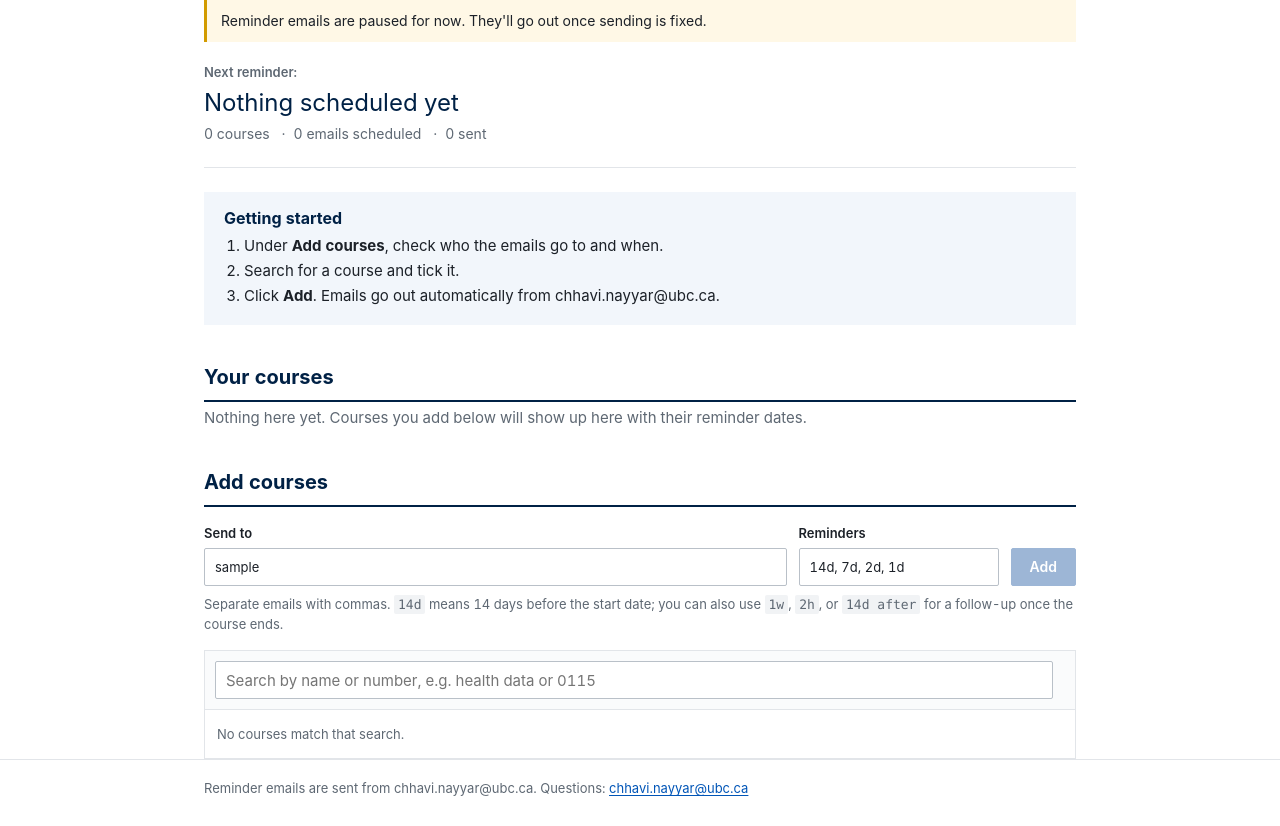
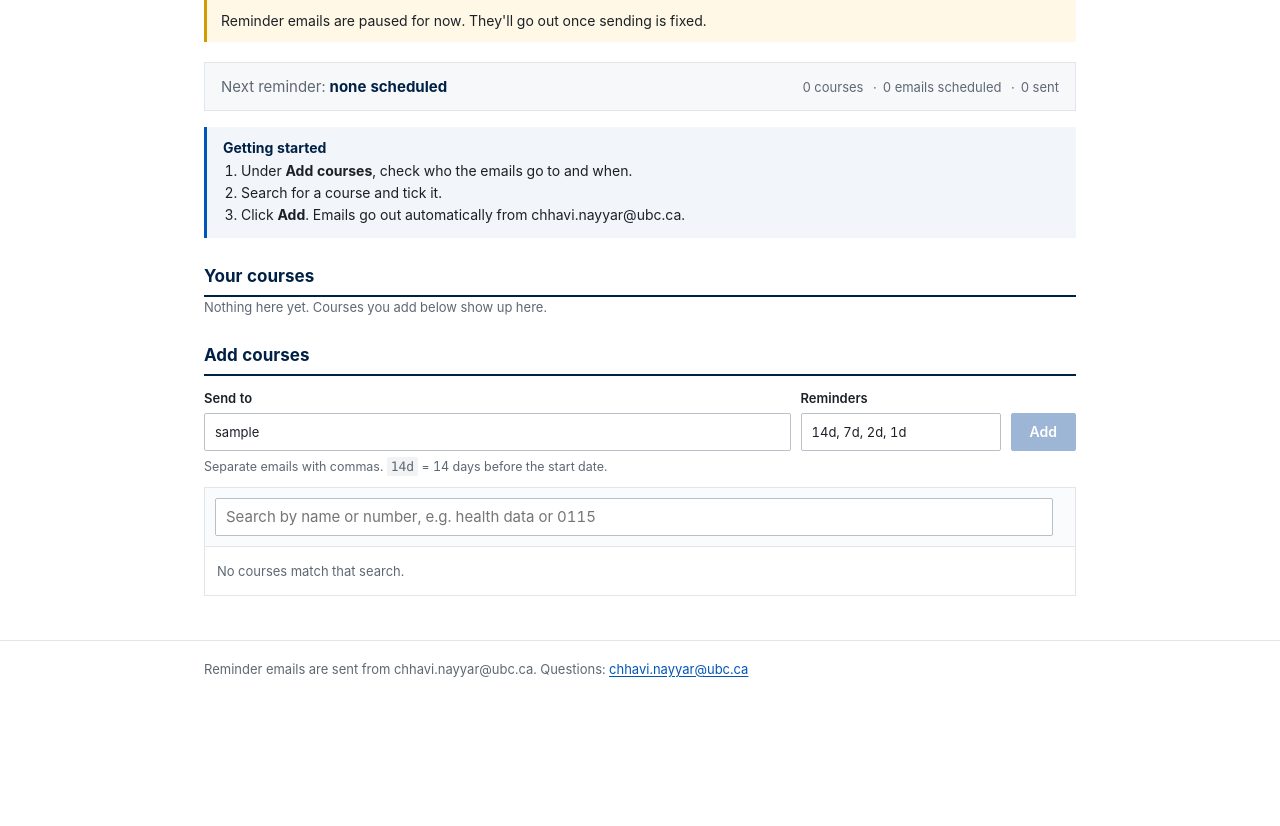
Before and after one commit to chhaviiiii/email-automation, a Flask app: page / in a window 1280 px wide. Shown: the part 97-923 px from the top of the page. After the commit the page ends 774 px from the top, so only its background shows below. Run offline with Flask 3, Linux system fonts and the light colour scheme; the visitor is signed in with stand-in values (Sample User, id 1); data comes from the database, SQL or seed files in the repository; tables that the repository leaves empty hold one stand-in row (values such as "Sample post").

Commit message:
Compact dashboard: one courses table, summary strip, tighter spacing
Co-authored-by: Cursor <cursoragent@cursor.com>

```diff
--- a/static/style.css
+++ b/static/style.css
@@ -92,57 +92,56 @@ button { font: inherit; cursor: pointer; }
 .inline-fields input { margin: 0; max-width: 320px; }
 
 /* Overview */
-.overview { padding-bottom: 22px; border-bottom: 1px solid var(--rule); }
-.overview-label { font-size: 13px; font-weight: 600; color: var(--muted); margin-bottom: 2px; }
-.overview-next { font-size: 24px; color: var(--navy); margin-bottom: 2px; }
-.overview-what { font-size: 15px; margin-bottom: 12px; }
-.overview-counts { color: var(--muted); font-size: 14px; margin: 0; }
-.overview-counts span + span::before { content: "·"; margin: 0 8px; }
+.overview { display: flex; flex-wrap: wrap; justify-content: space-between; align-items: baseline; gap: 4px 24px;
+  padding: 12px 16px; background: #f7f8fa; border: 1px solid var(--rule); }
+.overview p { margin: 0; }
+.overview-next { font-size: 15px; }
+.overview-next strong { color: var(--navy); }
+.overview-counts { color: var(--muted); font-size: 13px; }
+.overview-counts span + span::before { content: "·"; margin: 0 6px; }
 
-.intro { background: var(--blue-tint); padding: 16px 20px; margin-top: 24px; }
-.intro h2 { font-size: 16px; margin-bottom: 6px; }
-.intro ol { margin: 0; padding-left: 20px; }
-.intro li { margin: 2px 0; }
+.intro { padding: 12px 16px; margin-top: 16px; border-left: 3px solid var(--blue); background: var(--blue-tint); font-size: 14px; }
+.intro h2 { font-size: 14px; margin-bottom: 4px; }
+.intro ol { margin: 0; padding-left: 18px; }
 
 /* Sections */
-.section { margin-top: 40px; }
-.section-title { font-size: 20px; padding-bottom: 10px; margin-bottom: 4px; border-bottom: 2px solid var(--navy); }
+.section { margin-top: 28px; }
+.section-title { font-size: 17px; padding-bottom: 8px; border-bottom: 2px solid var(--navy); }
 
-/* Course blocks */
-.course { padding: 18px 0 20px; border-bottom: 1px solid var(--rule); }
-.course-head { display: flex; justify-content: space-between; align-items: flex-start; gap: 16px; }
-.course h3 { font-size: 16px; font-weight: 600; }
-.course h3 a { color: var(--navy); text-decoration: none; }
-.course h3 a:hover { text-decoration: underline; }
-.code { color: var(--muted); font-weight: 400; font-size: 13px; margin-left: 6px; }
-.course-meta { margin: 4px 0 0; color: var(--muted); font-size: 13px; }
-.course-meta span + span::before { content: "·"; margin: 0 7px; }
-.course-actions { display: flex; gap: 16px; padding-top: 2px; }
-
-.edit-form { display: grid; grid-template-columns: 2fr 1.2fr 1.4fr; gap: 12px; margin-top: 14px; padding: 14px 16px; background: #f7f8fa; }
-.edit-form[hidden] { display: none; }
+/* Courses table */
+table.courses { width: 100%; border-collapse: collapse; font-size: 14px; table-layout: fixed; }
+.c-course { width: 46%; } .c-when { width: 22%; } .c-next { width: 24%; } .c-act { width: 8%; }
+.courses th { text-align: left; font-size: 12px; font-weight: 600; color: var(--muted); padding: 8px 10px 6px 0; }
+.courses td { padding: 7px 10px 7px 0; vertical-align: top; border-top: 1px solid #f0f2f4; }
+.courses tbody.course tr:first-child td { border-top: 1px solid var(--rule); }
+.courses th:last-child, .courses td:last-child { padding-right: 0; }
+.course-cell { padding-right: 20px !important; }
+.course-name { font-weight: 600; line-height: 1.35; }
+.course-name a { color: var(--navy); text-decoration: none; }
+.course-name a:hover { text-decoration: underline; }
+.course-meta { color: var(--muted); font-size: 12.5px; margin-top: 2px; white-space: nowrap; overflow: hidden; text-overflow: ellipsis; }
+.course-meta span + span::before { content: "·"; margin: 0 5px; }
+.course-actions { display: flex; gap: 14px; margin-top: 4px; font-size: 13px; }
+.course-actions .text-button { font-size: 13px; }
+.edit-row td { border-top: 0; padding: 0 0 10px; }
+.courses tr[hidden] { display: none !important; }
+.edit-form { display: grid; grid-template-columns: 2fr 1.2fr 1.4fr; gap: 10px; padding: 12px 14px; background: #f7f8fa; }
 .edit-buttons { grid-column: 1 / -1; display: flex; gap: 8px; }
-
-table.sessions { width: 100%; border-collapse: collapse; margin-top: 12px; font-size: 14px; table-layout: fixed; }
-.c-when { width: 32%; } .c-code { width: 18%; } .c-next { width: 40%; } .c-act { width: 10%; }
-.sessions th { text-align: left; font-size: 12px; font-weight: 600; color: var(--muted); padding: 0 12px 6px 0; border-bottom: 1px solid var(--rule); }
-.sessions td { padding: 8px 12px 8px 0; border-bottom: 1px solid #f0f2f4; vertical-align: top; }
-.sessions tr:last-child td { border-bottom: 0; }
-.sessions th:last-child, .sessions td:last-child { padding-right: 0; }
+.code { color: var(--muted); font-weight: 400; font-size: 12.5px; margin-left: 4px; }
 
 /* Add courses */
-.add-controls { display: flex; align-items: flex-end; gap: 12px; margin-top: 16px; }
+.add-controls { display: flex; align-items: flex-end; gap: 10px; margin-top: 12px; }
 .add-controls .grow { flex: 1; }
 .add-controls label:not(.grow) { width: 200px; }
-.hint { color: var(--muted); font-size: 13px; margin: 8px 0 16px; }
+.hint { color: var(--muted); font-size: 12.5px; margin: 6px 0 10px; }
 
 .picker { border: 1px solid var(--rule); }
 .picker-top { display: flex; align-items: center; gap: 12px; padding: 10px; border-bottom: 1px solid var(--rule); background: #fafbfc; }
 .picker-top input { margin: 0; }
 #selected-count { white-space: nowrap; }
-#course-list { max-height: 460px; overflow-y: auto; }
+#course-list { max-height: 340px; overflow-y: auto; }
 .option { display: grid; grid-template-columns: 16px 1fr auto; align-items: baseline; gap: 12px;
-  padding: 10px 12px; border-bottom: 1px solid #f0f2f4; font-weight: 400; font-size: 14px; cursor: pointer; }
+  padding: 7px 12px; border-bottom: 1px solid #f0f2f4; font-weight: 400; font-size: 14px; cursor: pointer; }
 .option:last-of-type { border-bottom: 0; }
 .option:hover { background: #fafbfc; }
 .option:has(input:checked) { background: var(--blue-tint); }
--- a/templates/index.html
+++ b/templates/index.html
@@ -2,35 +2,61 @@
 
 {% macro csrf() %}<input type="hidden" name="csrf_token" value="{{ csrf_token() }}">{% endmacro %}
 
-{% macro course_block(item, show_owner=false) %}
+{% macro course_table(items, show_owner=false) %}
+<table class="courses">
+  <colgroup><col class="c-course"><col class="c-when"><col class="c-next"><col class="c-act"></colgroup>
+  <thead><tr><th>Course</th><th>Session</th><th>Next reminder</th><th><span class="sr-only">Actions</span></th></tr></thead>
+  {% for item in items %}
   {% set c = item.course %}
-<article class="course">
-  <header class="course-head">
-    <div>
-      <h3>
+  {% set rows = item.sessions or [none] %}
+  <tbody class="course">
+    {% for s in rows %}
+    <tr>
+      {% if loop.first %}
+      <td class="course-cell" rowspan="{{ rows | length }}">
+        <div class="course-name">
           {% if c.url %}<a href="{{ c.url }}" target="_blank" rel="noopener">{{ c.title or c.course_code }}</a>
           {% else %}{{ c.title or c.course_code }}{% endif %}
-        <span class="code">{{ c.course_code }}</span>
-      </h3>
-      <p class="course-meta">
+        </div>
+        <div class="course-meta" title="{{ ('Owner: ' ~ c.owner ~ ' · ') if show_owner }}To: {{ c.recipients }} · {{ c.offsets }} before · Program: {{ c.program or 'N/A' }}">
           {% if show_owner %}<span>Owner: {{ c.owner }}</span>{% endif %}
+          <span>To: {{ c.recipients }}</span>
+          <span>{{ c.offsets }} before</span>
           <span>Program: {{ c.program or 'N/A' }}</span>
-        <span>To: {{ c.recipients }}</span>
-        <span>Reminders: {{ c.offsets }} before</span>
-      </p>
         </div>
         <div class="course-actions">
-      <button type="button" class="text-button" aria-expanded="false"
-              onclick="toggleEdit(this)">Edit</button>
+          <button type="button" class="text-button" aria-expanded="false" onclick="toggleEdit(this)">Edit</button>
           <form method="post" action="{{ url_for('remove_course', code=c.course_code) }}" class="inline"
                 onsubmit="return confirm('Stop all reminders for this course?')">
             {{ csrf() }}<input type="hidden" name="owner" value="{{ c.owner }}">
             <button class="text-button danger">Remove</button>
           </form>
         </div>
-  </header>
-
-  <form method="post" action="{{ url_for('edit_course', code=c.course_code) }}" class="edit-form" hidden>
+      </td>
+      {% endif %}
+      {% if s %}
+      {% set e = s.event %}
+      <td class="nowrap">{{ e | daterange }}</td>
+      <td>
+        {% if s.failed %}
+          <span class="status-failed">Failed</span>
+          <form method="post" action="{{ url_for('retry_reminder', reminder_id=s.failed[0].id) }}" class="inline">{{ csrf() }}<button class="text-button">Retry</button></form>
+        {% elif s.next %}{{ s.next.send_at | day }}, {{ s.next.send_at | time12 }}
+        {% else %}<span class="muted">None left</span>{% endif %}
+        {% if s.sent %}<span class="muted"> · {{ s.sent }} sent</span>{% endif %}
+      </td>
+      <td class="right">
+        <form method="post" action="{{ url_for('remove_session', event_id=e.id) }}" class="inline"
+              onsubmit="return confirm('Stop reminders for this session only?')">{{ csrf() }}<button class="text-button muted">Skip</button></form>
+      </td>
+      {% else %}
+      <td colspan="3" class="muted">No dates posted yet</td>
+      {% endif %}
+    </tr>
+    {% endfor %}
+    <tr class="edit-row" hidden>
+      <td colspan="4">
+        <form method="post" action="{{ url_for('edit_course', code=c.course_code) }}" class="edit-form">
           {{ csrf() }}<input type="hidden" name="owner" value="{{ c.owner }}">
           <label>Send to<input name="recipients" value="{{ c.recipients }}"></label>
           <label>Reminders<input name="offsets" value="{{ c.offsets }}"></label>
@@ -40,40 +66,11 @@
             <button type="button" class="secondary" onclick="toggleEdit(this.closest('.course').querySelector('[aria-expanded]'))">Cancel</button>
           </div>
         </form>
-
-  {% if item.sessions %}
-  <table class="sessions">
-    <colgroup><col class="c-when"><col class="c-code"><col class="c-next"><col class="c-act"></colgroup>
-    <thead><tr><th>Session</th><th>Section</th><th>Next reminder</th><th><span class="sr-only">Actions</span></th></tr></thead>
-    <tbody>
-    {% for s in item.sessions %}
-    {% set e = s.event %}
-    <tr>
-      <td class="nowrap">{{ e | daterange }}</td>
-      <td class="muted">{{ e.source_key }}</td>
-      <td>
-        {% if s.failed %}
-          <span class="status-failed">Failed to send</span>
-          <form method="post" action="{{ url_for('retry_reminder', reminder_id=s.failed[0].id) }}" class="inline">{{ csrf() }}<button class="text-button">Retry</button></form>
-        {% elif s.next %}
-          {{ s.next.send_at | day }}, {{ s.next.send_at | time12 }}
-        {% else %}
-          <span class="muted">None left</span>
-        {% endif %}
-        {% if s.sent %}<span class="muted"> · {{ s.sent }} sent</span>{% endif %}
-      </td>
-      <td class="right">
-        <form method="post" action="{{ url_for('remove_session', event_id=e.id) }}" class="inline"
-              onsubmit="return confirm('Stop reminders for this session only?')">{{ csrf() }}<button class="text-button muted">Skip</button></form>
       </td>
     </tr>
+  </tbody>
   {% endfor %}
-    </tbody>
 </table>
-  {% else %}
-  <p class="muted small">No dates posted yet. Reminders start once Extended Learning lists a session.</p>
-  {% endif %}
-</article>
 {% endmacro %}
 
 {% block content %}
@@ -101,13 +98,12 @@
 
 <section class="overview" aria-label="Summary">
   {% set nd = stats.next_detail %}
-  <p class="overview-label">Next reminder:</p>
-  {% if nd %}
-    <p class="overview-next"><strong>{{ nd.send_at | day }} at {{ nd.send_at | time12 }}</strong></p>
-    <p class="overview-what">{{ nd.title }} <span class="muted">· {{ nd.offset_label }}</span></p>
-  {% else %}
-    <p class="overview-next">Nothing scheduled yet</p>
-  {% endif %}
+  <p class="overview-next">
+    <span class="muted">Next reminder:</span>
+    {% if nd %}<strong>{{ nd.send_at | day }}, {{ nd.send_at | time12 }}</strong>
+      <span class="overview-what">{{ nd.title }} <span class="muted">({{ nd.offset_label }})</span></span>
+    {% else %}<strong>none scheduled</strong>{% endif %}
+  </p>
   <p class="overview-counts">
     <span>{{ stats.courses }} course{{ '' if stats.courses == 1 else 's' }}</span>
     <span>{{ stats.scheduled }} email{{ '' if stats.scheduled == 1 else 's' }} scheduled</span>
@@ -130,9 +126,9 @@
 <section class="section" aria-labelledby="your-courses">
   <h2 id="your-courses" class="section-title">Your courses</h2>
   {% if not my_courses %}
-    <p class="muted">Nothing here yet. Courses you add below will show up here with their reminder dates.</p>
+    <p class="muted small">Nothing here yet. Courses you add below show up here.</p>
   {% endif %}
-  {% for item in my_courses %}{{ course_block(item) }}{% endfor %}
+  {% if my_courses %}{{ course_table(my_courses) }}{% endif %}
 </section>
 
 <section class="section" aria-labelledby="add">
@@ -149,8 +145,7 @@
     <label>Reminders<input name="offsets" value="{{ settings.default_offsets }}"></label>
     <button class="primary" id="add-button">Add</button>
   </div>
-  <p class="hint">Separate emails with commas. <code>14d</code> means 14 days before the start date; you can also use
-    <code>1w</code>, <code>2h</code>, or <code>14d after</code> for a follow-up once the course ends.</p>
+  <p class="hint">Separate emails with commas. <code>14d</code> = 14 days before the start date.</p>
 
   <div class="picker">
     <div class="picker-top">
@@ -182,7 +177,7 @@
 {% if others %}
 <section class="section" aria-labelledby="others">
   <h2 id="others" class="section-title">Everyone else's courses</h2>
-  {% for item in others %}{{ course_block(item, show_owner=true) }}{% endfor %}
+  {{ course_table(others, show_owner=true) }}
 </section>
 {% endif %}
 
@@ -208,9 +203,10 @@
 
 <script>
 function toggleEdit(button) {
-  const form = button.closest('.course').querySelector('.edit-form');
-  const open = form.hidden;
-  form.hidden = !open;
+  const row = button.closest('.course').querySelector('.edit-row');
+  const form = row.querySelector('.edit-form');
+  const open = row.hidden;
+  row.hidden = !open;
   button.setAttribute('aria-expanded', String(open));
   if (open) form.querySelector('input:not([type=hidden])').focus();
 }
```
Also changed, not shown: other parts of static/style.css (+15 -14 lines). Lines whose indentation alone changed are shown as unchanged.
